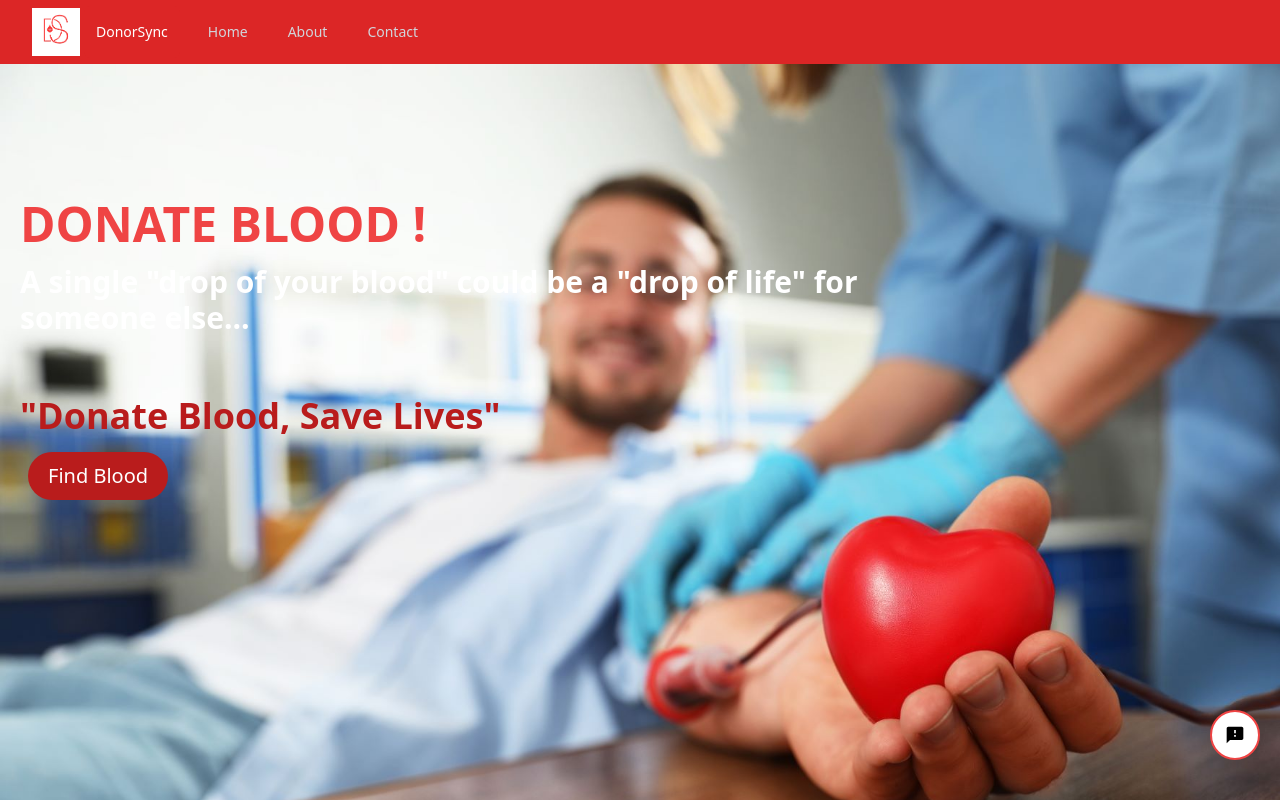
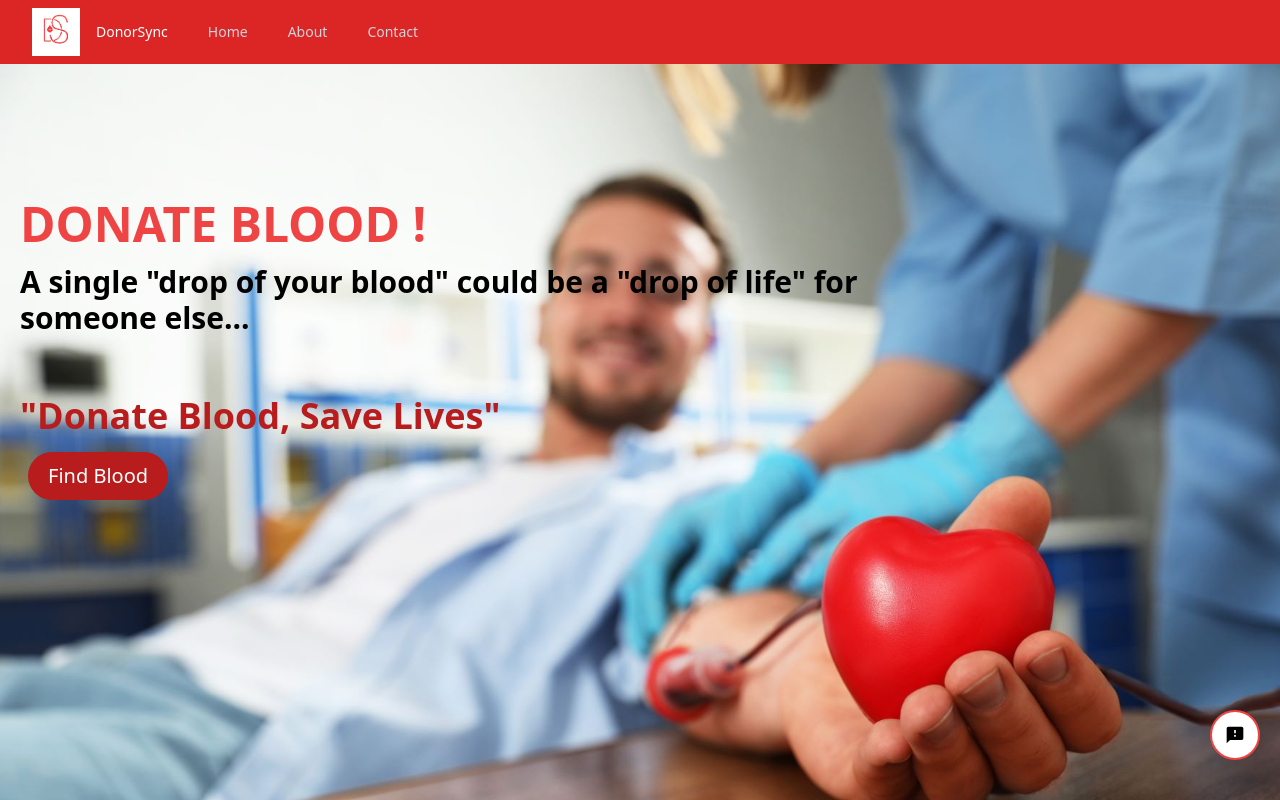
Before and after one commit to clumsy-coders-org/Donor-Sync, a React (Create React App) app in the folder client/: page /home in a window 1280 px wide. Shown: the top 800 px of the page. Built offline with nearby package versions, Linux system fonts and the light colour scheme; some icons are missing.

Commit message:
home  page changed

```diff
--- a/client/src/components/Home/Home.jsx
+++ b/client/src/components/Home/Home.jsx
@@ -28,7 +28,7 @@ function Home() {
         </div>
         <div class="absolute top-[6rem] md:top-32 lg:top-55 px-5 py-2 w-full md:1/2 lg:w-3/4   ">
           <h1 class=" text-red-500 font-bold text-2xl md:text-4xl lg:text-5xl "> DONATE BLOOD !</h1>
-          <p class="text-white text-lg md:text-2xl lg:text-3xl  py-4 font-semibold">
+          <p class="text-white sm:text-black text-lg md:text-2xl lg:text-3xl  py-4 font-semibold">
             A single "drop of your blood" could be a "drop of life" for someone else...
           </p>
           <p class="text-red-700 text-xl md:text-3xl lg:text-4xl pt-1 md:mt-10 font-semibold">"Donate Blood, Save Lives"</p>
```
